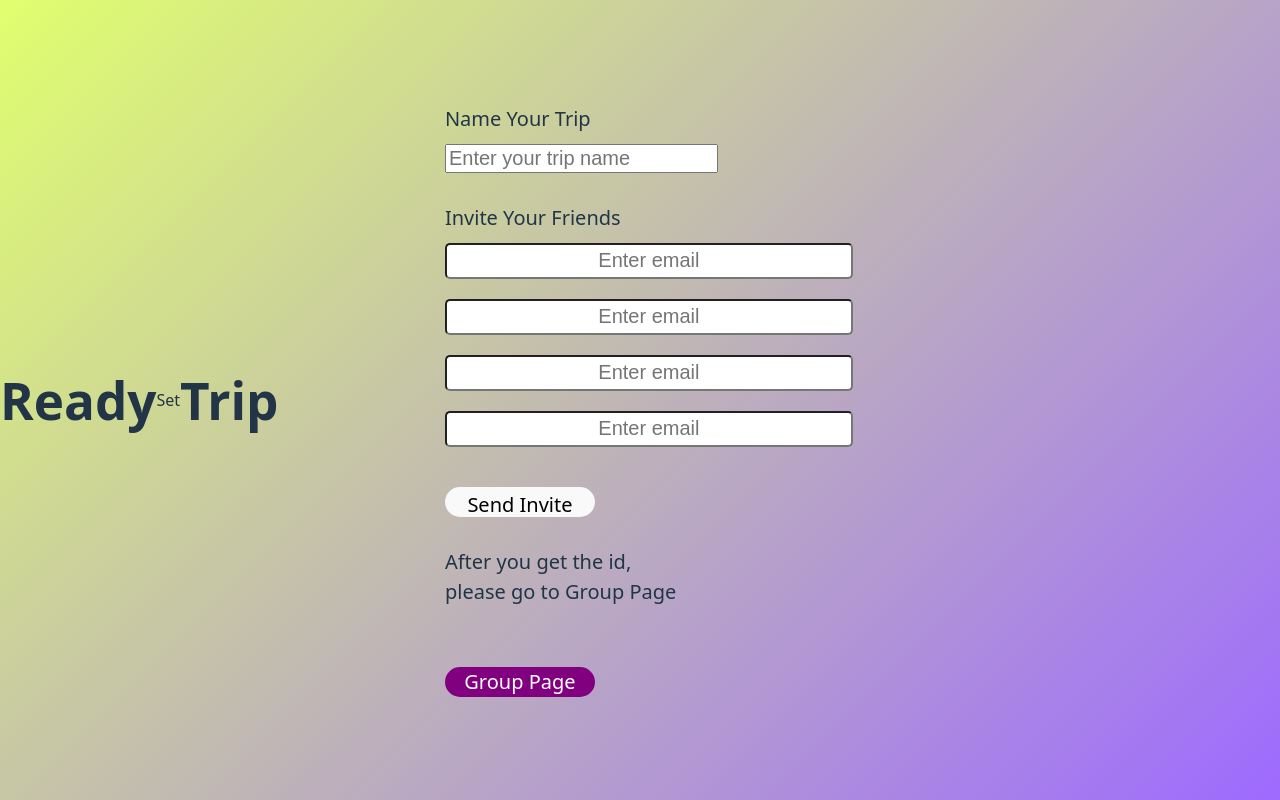
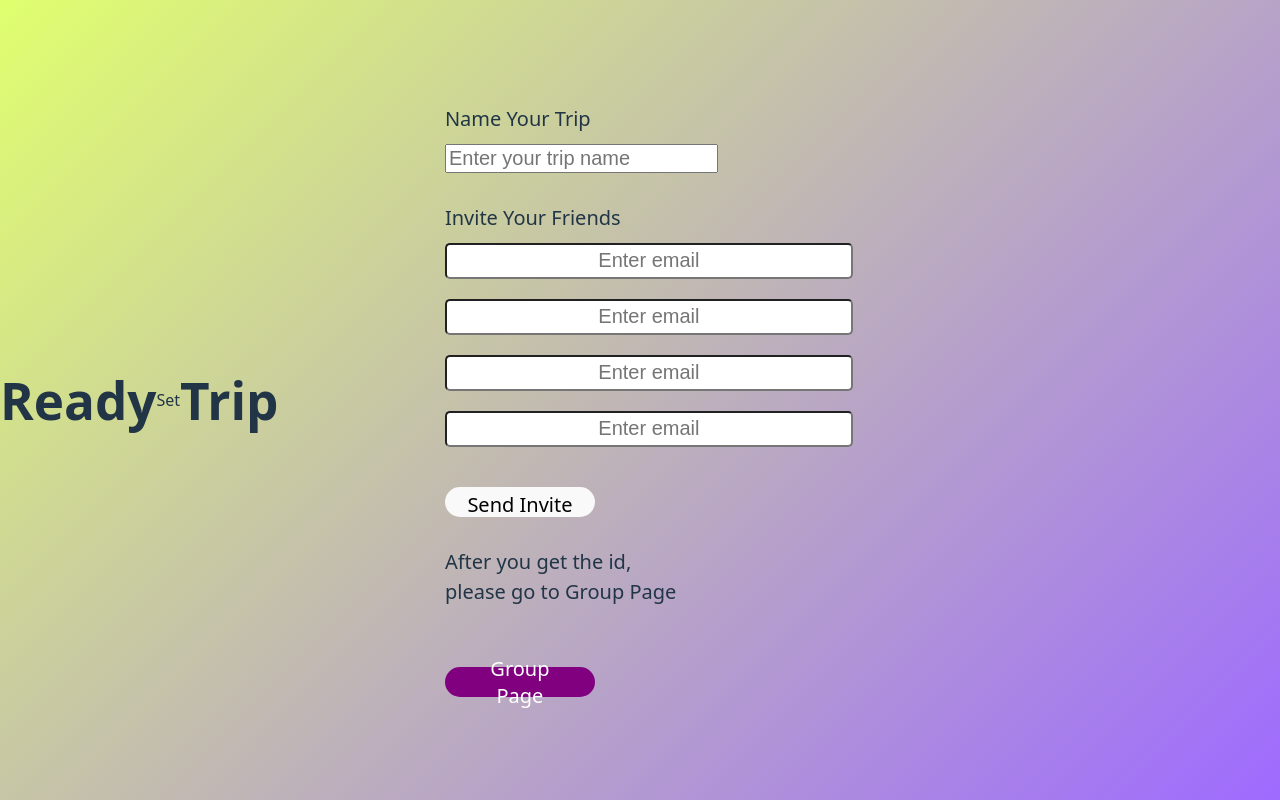
Before and after one commit to Ready-Set-Trip/iteration, a React (Vite) app: page /tripTemplate in a window 1280 px wide. Built offline with nearby package versions, Linux system fonts and the light colour scheme.

Commit message:
some changes

```diff
--- a/src/components/OnboardingComponents/CreateJoinTrip.tsx
+++ b/src/components/OnboardingComponents/CreateJoinTrip.tsx
@@ -10,7 +10,7 @@ import beach1_icon from '../../assets/beach1.jpg';
 import './CreateJoinTrip.css';
 
 const CreateJoinTrip = () => {
-  const [id, setId] = useState('');
+  const [tripId, setId] = useState('');
   const [error, setError] = useState('');
   const navigate = useNavigate();
 
@@ -22,18 +22,18 @@ const CreateJoinTrip = () => {
   const handleClick = async () => {
     //check if the id exist or not, if it is exist navigate to grouptrip page
     try {
-      const response = await fetch(`/api/validate-id/${id}`);
-      const data = await response.json();
-      if (response.ok && data.id) {
-        navigate(`/GroupTripPage/${id}`);
-      } else {
-        setError('Invalid Trip ID');
+      const response = await fetch(`/trips/validate-id/${tripId.trim()}`);
+      if (!response.ok) {
+        throw new Error('Trip ID not found');
       }
+      await response.json();
+      navigate('/grouptrippage', { state: { tripId } });
     } catch (err) {
       console.error(err);
       setError('Something went wrong. Please try again later');
     }
   };
+
   return (
     <div className='boxcontainer'>
       <div className='background_pic'>
@@ -50,11 +50,16 @@ const CreateJoinTrip = () => {
         <input
           className='inputbox'
           type='text'
-          value={id}
+          value={tripId}
           onChange={handleChange}
           placeholder='Enter your id'
         />
-        <button className='clickmego' onClick={handleClick}>
+        <button
+          type='button'
+          className='clickmego'
+          onClick={handleClick}
+          disabled={tripId.trim() === ''}
+        >
           Go
         </button>
         {error && <p className='errormsg'>{error}</p>}
--- a/src/components/TripTemplate/TripTemplate.tsx
+++ b/src/components/TripTemplate/TripTemplate.tsx
@@ -4,12 +4,12 @@
 import React from 'react';
 import './template.css';
 import { useState } from 'react';
-import { Link } from 'react-router-dom';
+import { Link, useNavigate } from 'react-router-dom';
 const TripTemplate = () => {
   const [tripName, setTripName] = useState('');
   const [emails, setEmails] = useState(['', '', '', '']);
   const [tripId, setTripId] = useState<string | null>(null);
-
+  const navigate = useNavigate();
   //we will handle data input by client,
   // should be ChangeEvent cox we will call onChange event down
   const handleTripnameChange = (e: React.ChangeEvent<HTMLInputElement>) => {
@@ -53,7 +53,13 @@ const TripTemplate = () => {
       throw error;
     }
   };
-
+  const handleClick = () => {
+    if (tripId) {
+      navigate('/grouptrippage', { state: { tripId } });
+    } else {
+      alert('Please create a trip first!');
+    }
+  };
   return (
     <div className='nametripcontainer'>
       <form className='form' onSubmit={handleSubmit}>
@@ -90,13 +96,13 @@ const TripTemplate = () => {
             Send Invite
           </button>
           <p>After you get the id, please go to Group Page</p>
-          <Link
-            to='/grouptrippage'
-            state={{ tripId: `${tripId}` }}
+          <button
+            type='button'
             className='direct_to_grouppage'
+            onClick={handleClick}
           >
             Group Page
-          </Link>
+          </button>
         </div>
       </form>
     </div>
```
